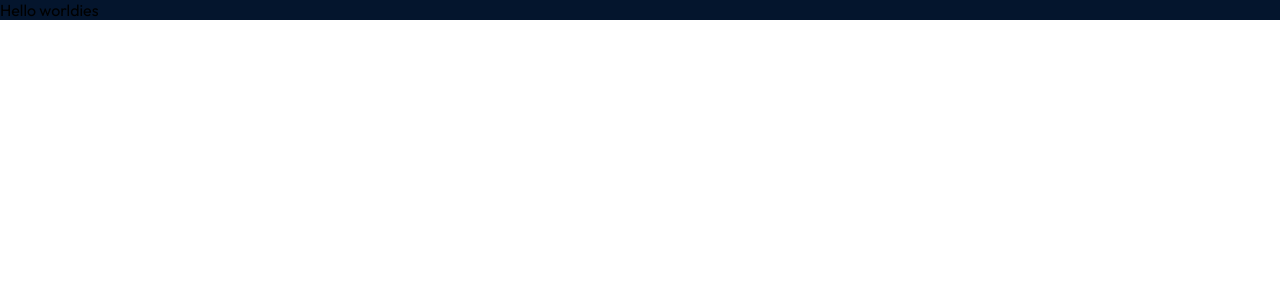
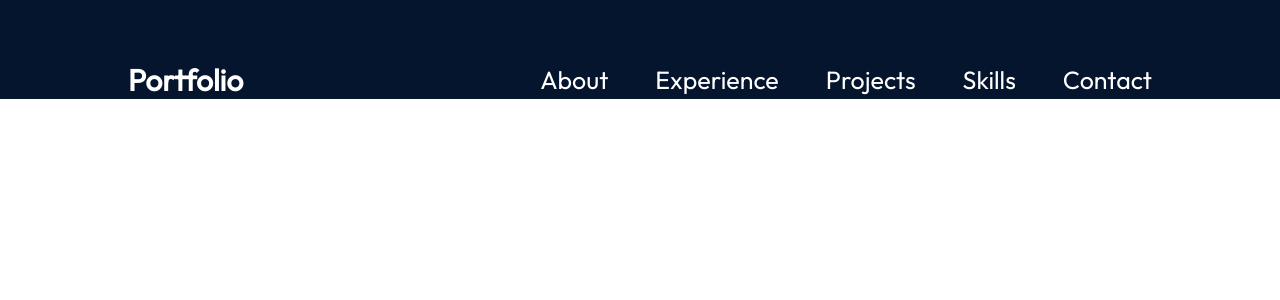
Before and after one commit to cynderian/react-portfolio, a React (Vite) app in the folder react-portfolio/: page / in a window 1280 px wide. Shown: the top 300 px of the page. Built offline with nearby package versions, Linux system fonts and the light colour scheme.

Commit message:
navbar creation

```diff
--- a/react-portfolio/index.html
+++ b/react-portfolio/index.html
@@ -2,7 +2,7 @@
 <html lang="en">
   <head>
     <meta charset="UTF-8" />
-    <link rel="icon" type="image/svg+xml" href="/vite.svg" />
+    <link rel="icon" type="image/png" href="/favicon.ico" />
     <meta name="viewport" content="width=device-width, initial-scale=1.0" />
     <title>My Portfolio</title>
   </head>
--- a/react-portfolio/src/App.jsx
+++ b/react-portfolio/src/App.jsx
@@ -1,7 +1,10 @@
 import styles from "./App.module.css";
+import { Navbar } from "./components/navbar/Navbar";
 
 function App() {
-  return <div className={styles.App}>Hello worldies</div>;
+  return <div className={styles.App}>
+    <Navbar />
+  </div>;
 }
 
 export default App;
--- a/react-portfolio/src/App.module.css
+++ b/react-portfolio/src/App.module.css
@@ -4,4 +4,7 @@
     background-color: var(--color-bg);
     width: 100%;
     height: 100%;
+
+    color: white;
+
 }
--- /dev/null
+++ b/react-portfolio/src/components/navbar/Navbar.jsx
@@ -0,0 +1,30 @@
+import React from "react";
+
+import styles from "./Navbar.module.css";
+
+export const Navbar = () => {
+    return (
+        <nav className={styles.navbar}>
+            <a className={styles.title} href="/">Portfolio</a>
+            <div className={styles.menu}>
+                <ul className={styles.menuItems}>
+                    <li>
+                        <a href='#about'>About</a>
+                    </li>
+                    <li>
+                        <a href='#experience'>Experience</a>
+                    </li>
+                    <li>
+                        <a href='#about'>Projects</a>
+                    </li>
+                    <li>
+                        <a href='#about'>Skills</a>
+                    </li>
+                    <li>
+                        <a href='#about'>Contact</a>
+                    </li>
+                </ul>
+            </div>
+        </nav>
+    );
+};
--- /dev/null
+++ b/react-portfolio/src/components/navbar/Navbar.module.css
@@ -0,0 +1,34 @@
+@import "../../vars.css";
+
+.navbar {
+    position: relative;
+    display: flex;
+    align-items: center;
+    justify-content: space-between;
+    padding-top: 61px;
+    z-index: 2;
+    margin: 0 10%;
+}
+
+.title {
+    font-size: 30px;
+    font-weight: 600;
+    text-decoration: none;
+    color: var(--color-text);
+}
+
+.menu {
+    display: flex;
+}
+
+.menuItems {
+    display: flex;
+    gap: 47px;
+    list-style: none;
+}
+
+.menuItems a {
+    font-size: 25px;
+    color: var(--color-text);
+    text-decoration: none;
+}
--- /dev/null
+++ b/react-portfolio/src/utils.js
@@ -0,0 +1,3 @@
+export const getImageUrl = (path) => {
+    return new URL(`assets/${path}`, import.meta.url).href
+}
```
Also changed, not shown: 1 other file (tests, documents, lock files or other folders).
